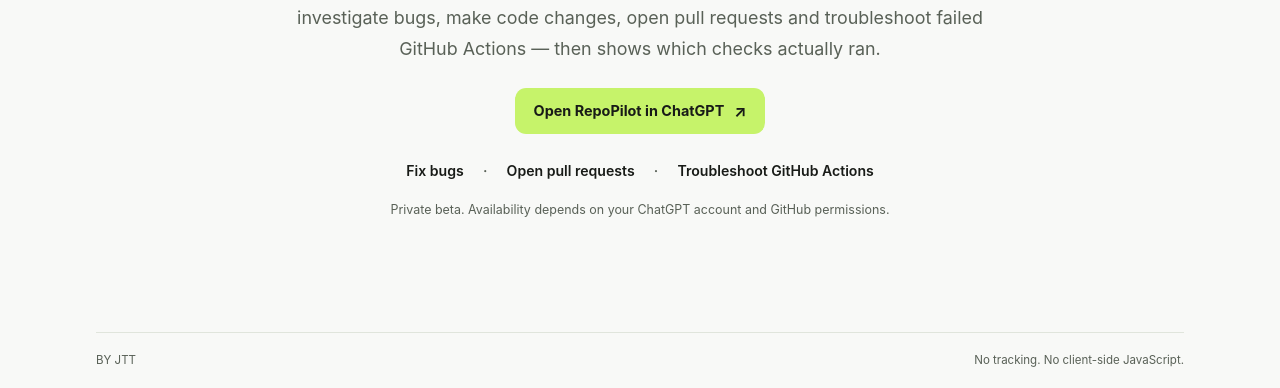
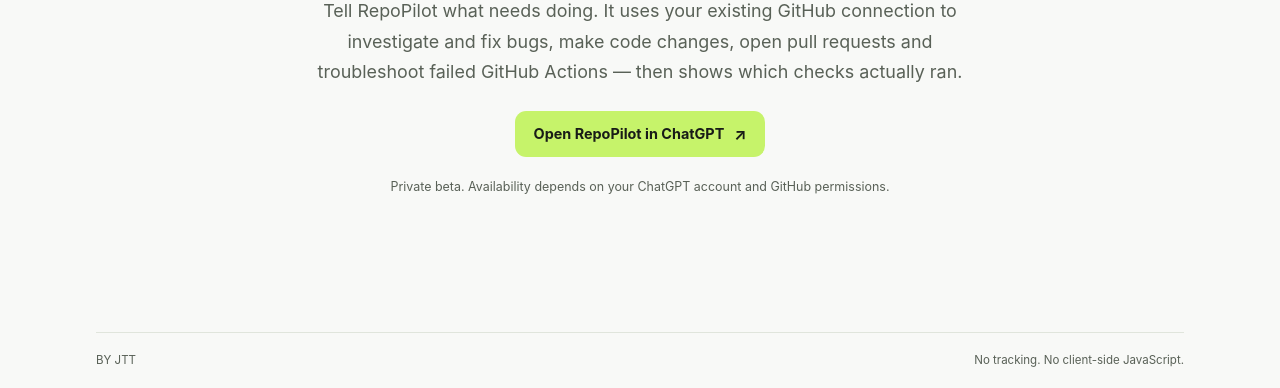
Before and after one commit to jordan-thirkle/RepoPilot, a website: page index.html in a window 1280 px wide. Shown: the part 412-800 px from the top of the page. Drawn offline with Linux system fonts and the light colour scheme.

Commit message:
Remove repeated task list from simplified hero

```diff
--- a/index.html
+++ b/index.html
@@ -43,15 +43,10 @@
     <section class="hero" id="top" aria-labelledby="hero-title">
       <p class="eyebrow"><span class="eyebrow-dot" aria-hidden="true"></span> CHATGPT + GITHUB</p>
       <h1 id="hero-title">A GitHub coding assistant for ChatGPT.</h1>
-      <p class="hero-description">Tell RepoPilot what needs doing. It uses your existing GitHub connection to investigate bugs, make code changes, open pull requests and troubleshoot failed GitHub Actions — then shows which checks actually ran.</p>
+      <p class="hero-description">Tell RepoPilot what needs doing. It uses your existing GitHub connection to investigate and fix bugs, make code changes, open pull requests and troubleshoot failed GitHub Actions — then shows which checks actually ran.</p>
 
       <a class="button button-primary" href="https://chatgpt.com/plugins/plugins_6adcd2f31dc08191b79ad455e7d81e94" target="_blank" rel="noopener noreferrer">Open RepoPilot in ChatGPT <span aria-hidden="true">↗</span></a>
 
-      <ul class="task-list" aria-label="Common tasks">
-        <li>Fix bugs</li>
-        <li>Open pull requests</li>
-        <li>Troubleshoot GitHub Actions</li>
-      </ul>
       <p class="beta-note">Private beta. Availability depends on your ChatGPT account and GitHub permissions.</p>
     </section>
   </main>
```
